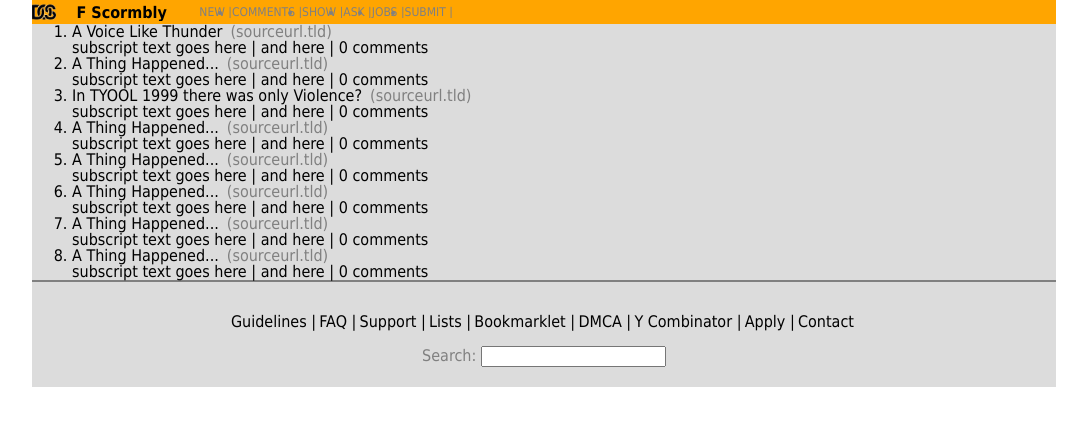
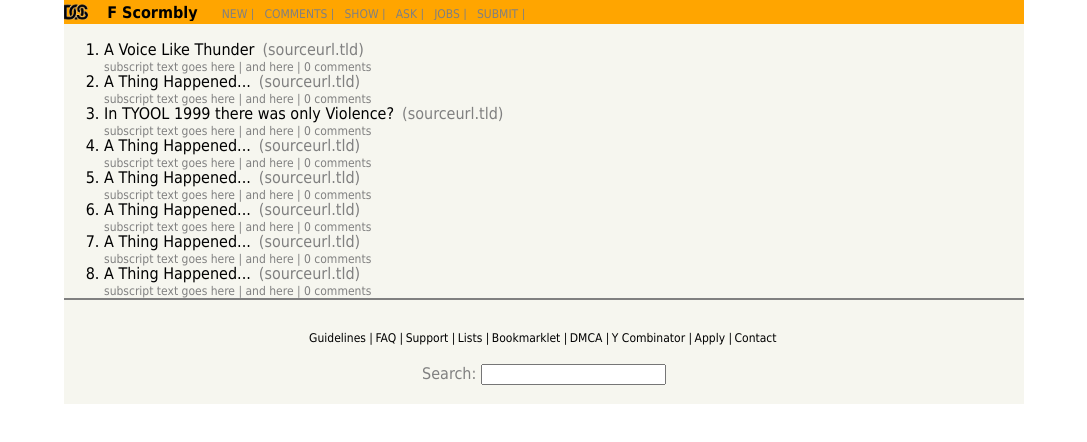
Before and after one commit to Tatrakrad/Fe-news, a plain HTML site: page index.html in a window 1280 px wide. Shown: the whole page, without its empty margins (96-1183 px from the left). Drawn offline with Linux system fonts and the light colour scheme.

Commit message:
brittleness improved, nav list improved

```diff
--- a/style.css
+++ b/style.css
@@ -53,10 +53,8 @@ ul li{
 
 .page-wrap{
   font-family:'Tahoma','Helvetica',sans-serif;
-  background-color:slategray;
   text-align:left;
-  width:80%;
-  height:100%;
+  max-width: 960px;
   margin:0 auto;
 	overflow: auto;
 }
@@ -64,7 +62,6 @@ ul li{
 .top-bar{
 
   background-color:orange;
-	max-width: 100%;
 	height:10%;
 	overflow: auto;
 
@@ -81,8 +78,6 @@ ul li{
 
 .top-bar > h2 {
 	display: inline-block;;
-  width:10%;
-	margin:0;
   padding:0 2%;
 	margin:0 auto;
 	top:0.3em;
@@ -104,17 +99,22 @@ ul li{
 }
 .top-nav{
 	list-style-type: none;
+	border-left: 2px solid black;
+}
+.top-nav:last-child{
+	border:none;
 }
 
-}
+
 .top-nav ul li
 {
 	overflow: auto;
   list-style-type:none;
   color:gray;
 	margin:0;
+	top:1px;
 	position: relative;
-	width:40%;
+	padding:1px 5px;
 
 }
 /*adding margin to the bottom pushes list and header down to next div. No vertical alignment? */
@@ -124,11 +124,11 @@ ul li{
 
 
 .inner{
-  background-color:gainsboro;
+	padding: 18px 0 0 0;
   color:black;
 	height:90%;
 	clear:both;
-
+	background: #F6F6EF;
 }
 
 .inner p,h3{
@@ -136,7 +136,8 @@ ul li{
 }
 
 .inner ol {
-	list-style:decimal;
+
+	list-style: decimal;
 	padding-left: 40px;
 }
 
@@ -155,13 +156,11 @@ ul li{
 	padding:2em 0;
   list-style-type:none;
   float:none;
-	width:100%;
 	text-align: center;
 }/*color works with below but not above selector?*/
 .footer-nav li{
 	color:black;
   float:left;
-	font-size:1em;
 	padding:0 0.2em 0 0;
 	margin:0;
 	text-transform: none;
@@ -200,6 +199,11 @@ span{
   padding:0 .5em;
   color:gray;
 }
+sub{
+	font-size:.75em;
+	color:gray;
+
+}
 
 @media screen and (max-width: 720px){
 	.top-bar{
```
